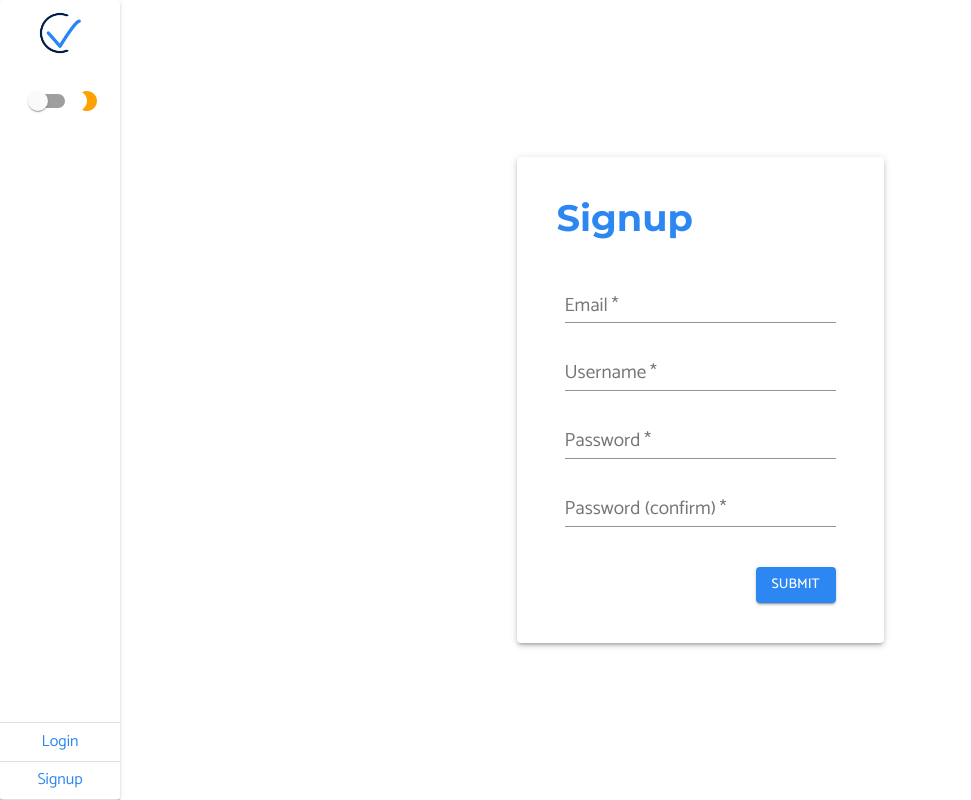
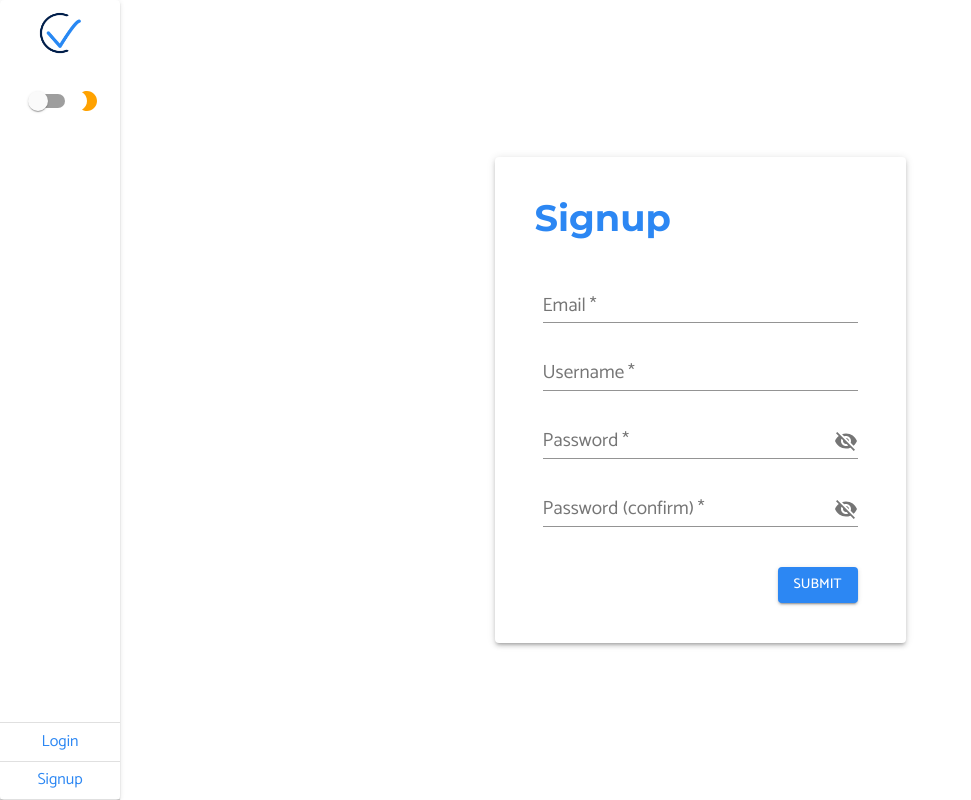
Before and after one commit to juliensale/todo-app, a Next.js app in the folder frontend/app/: page /signup in a window 1280 px wide. Shown: the whole page, without its empty margins (0-971 px from the left). Built offline with nearby package versions, Linux system fonts and the light colour scheme; no server answers.

Commit message:
add: Password visibility option

```diff
--- a/frontend/app/pages/signup.tsx
+++ b/frontend/app/pages/signup.tsx
@@ -1,9 +1,13 @@
-import { Button, CircularProgress, Container, createStyles, makeStyles, Paper, TextField, Theme, Typography } from '@material-ui/core'
+import { Button, CircularProgress, createStyles, makeStyles, TextField, Theme, Typography, IconButton, Input, FormControl } from '@material-ui/core'
 import axios from 'axios'
 import { FC, useReducer } from 'react'
 import useSWR from 'swr'
 import PageForm from '../components/Forms/PageForm'
 import { getSignupFormReducer, SignupFormState } from '../reducers/signupReducer'
+import InputLabel from '@material-ui/core/InputLabel';
+import InputAdornment from '@material-ui/core/InputAdornment';
+import Visibility from '@material-ui/icons/Visibility';
+import VisibilityOff from '@material-ui/icons/VisibilityOff'
 
 const useStyles = makeStyles((theme: Theme) => createStyles({
 	title: {
@@ -13,7 +17,8 @@ const useStyles = makeStyles((theme: Theme) => createStyles({
 		marginLeft: -theme.spacing(2)
 	},
 	input: {
-		marginBottom: theme.spacing(2)
+		marginBottom: theme.spacing(2),
+		width: '100%'
 	},
 	button: {
 		marginTop: theme.spacing(3),
@@ -40,6 +45,10 @@ const Signup: FC<Props> = () => {
 			severity: 'success',
 			message: '',
 			open: false
+		},
+		showPasswords: {
+			password1: false,
+			password2: false
 		},
 		passwordMatch: true,
 		error: false,
@@ -101,6 +110,13 @@ const Signup: FC<Props> = () => {
 		dispatch({ type: "closeSnack" })
 	}
 
+	const handleClickShowPassword = (name: 'password1' | 'password2') => () => {
+		dispatch({ type: "passwordVisibility", password: name, value: !state.showPasswords[name] })
+	}
+	const handleMouseDownPassword = (event: React.MouseEvent<HTMLButtonElement>) => {
+		event.preventDefault();
+	}
+
 	return (
 		<PageForm
 			onSubmit={handleSubmit}
@@ -117,8 +133,36 @@ const Signup: FC<Props> = () => {
 			<TextField className={classes.input} label="Email" type="email" required name="email" value={state.data.email} onChange={handleChange} />
 			<TextField className={classes.input} label="Username" required name="username" value={state.data.username} onChange={handleChange} />
 			{state.passwordMatch ? null : <Typography color="error" variant="caption">The passwords do not match.</Typography>}
-			<TextField className={classes.input} label="Password" type="password" required name="password1" value={state.data.password1} onChange={handleChange} />
-			<TextField className={classes.input} label="Password (confirm)" type="password" required name="password2" value={state.data.password2} onChange={handleChange} />
+			<FormControl >
+				<InputLabel required>Password</InputLabel>
+				<Input className={classes.input} type={state.showPasswords.password1 ? "text" : "password"} required name="password1" value={state.data.password1} onChange={handleChange} endAdornment={
+					<InputAdornment position="end">
+						<IconButton
+							aria-label="toggle password visibility"
+							onClick={handleClickShowPassword('password1')}
+							onMouseDown={handleMouseDownPassword}
+							edge="end"
+						>
+							{state.showPasswords.password1 ? <Visibility /> : <VisibilityOff />}
+						</IconButton>
+					</InputAdornment>
+				} />
+			</FormControl>
+			<FormControl >
+				<InputLabel required>Password (confirm)</InputLabel>
+				<Input className={classes.input} type={state.showPasswords.password2 ? "text" : "password"} required name="password2" value={state.data.password2} onChange={handleChange} endAdornment={
+					<InputAdornment position="end">
+						<IconButton
+							aria-label="toggle password visibility"
+							onClick={handleClickShowPassword('password2')}
+							onMouseDown={handleMouseDownPassword}
+							edge="end"
+						>
+							{state.showPasswords.password1 ? <Visibility /> : <VisibilityOff />}
+						</IconButton>
+					</InputAdornment>
+				} />
+			</FormControl>
 			{
 				state.loading
 					? <Button className={classes.button} color="primary" variant="contained"><CircularProgress color="inherit" size={24} /></Button>
--- a/frontend/app/reducers/signupReducer.tsx
+++ b/frontend/app/reducers/signupReducer.tsx
@@ -6,6 +6,10 @@ export type SignupFormState = {
 		username: string,
 		password1: string,
 		password2: string
+	},
+	showPasswords: {
+		password1: boolean,
+		password2: boolean
 	},
 	snack: {
 		severity: Color,
@@ -18,13 +22,18 @@ export type SignupFormState = {
 }
 export const getSignupFormReducer = (initialState: SignupFormState) => {
 	return (state: SignupFormState, action: any) => {
+		const newState = { ...state }
 		switch (action.type) {
 			case "patch":
-				const newState = { ...state }
 				newState.data = { ...newState.data, ...action.data }
 				newState.passwordMatch = newState.data.password1 === newState.data.password2
 				return newState;
-
+			case "passwordVisibility":
+				if (action.password === 'password1' || action.password === 'password2') {
+					newState.showPasswords[action.password as ('password1' | 'password2')] = action.value
+					console.log(newState.showPasswords.password1)
+				}
+				return newState
 			case "loadingStart":
 				return {
 					...state,
```
Also changed, not shown: frontend/app/pages/login.tsx (+33 -3 lines), frontend/app/reducers/loginReducer.tsx (+7 -1 lines).
